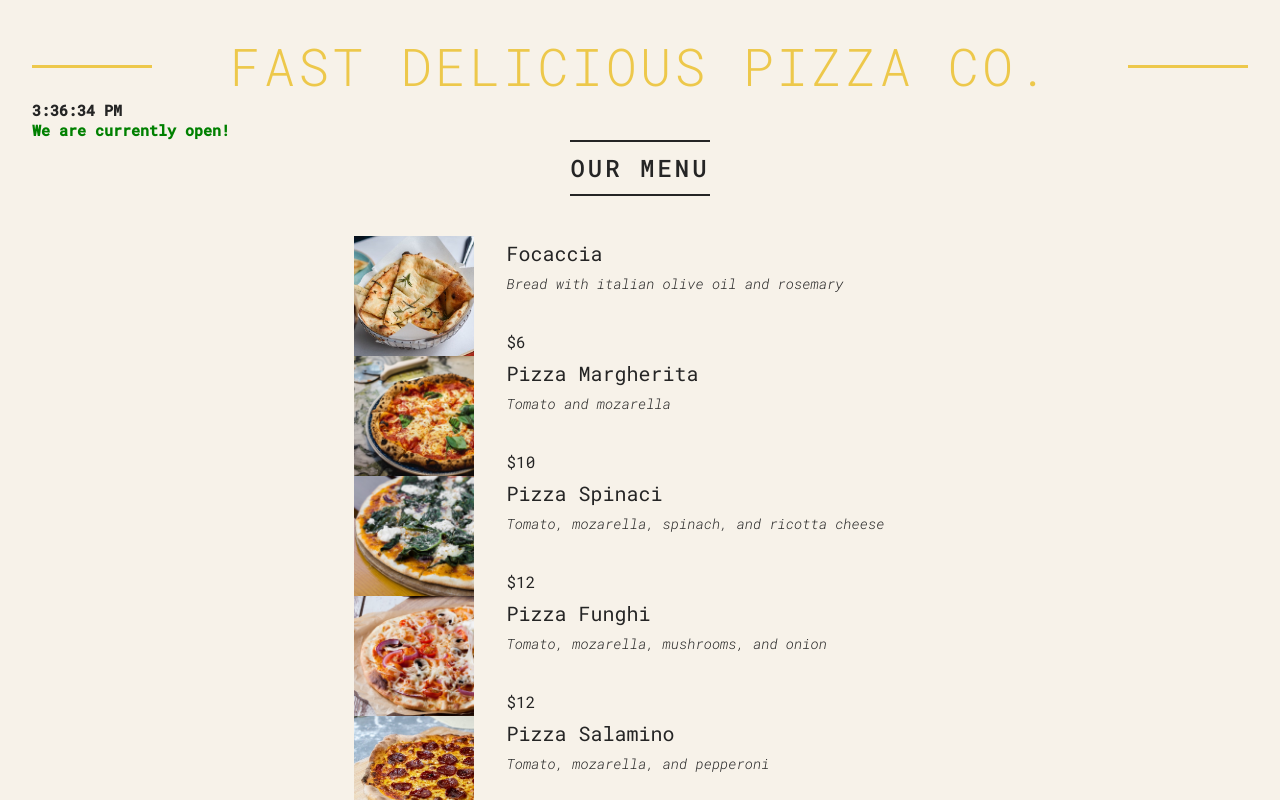
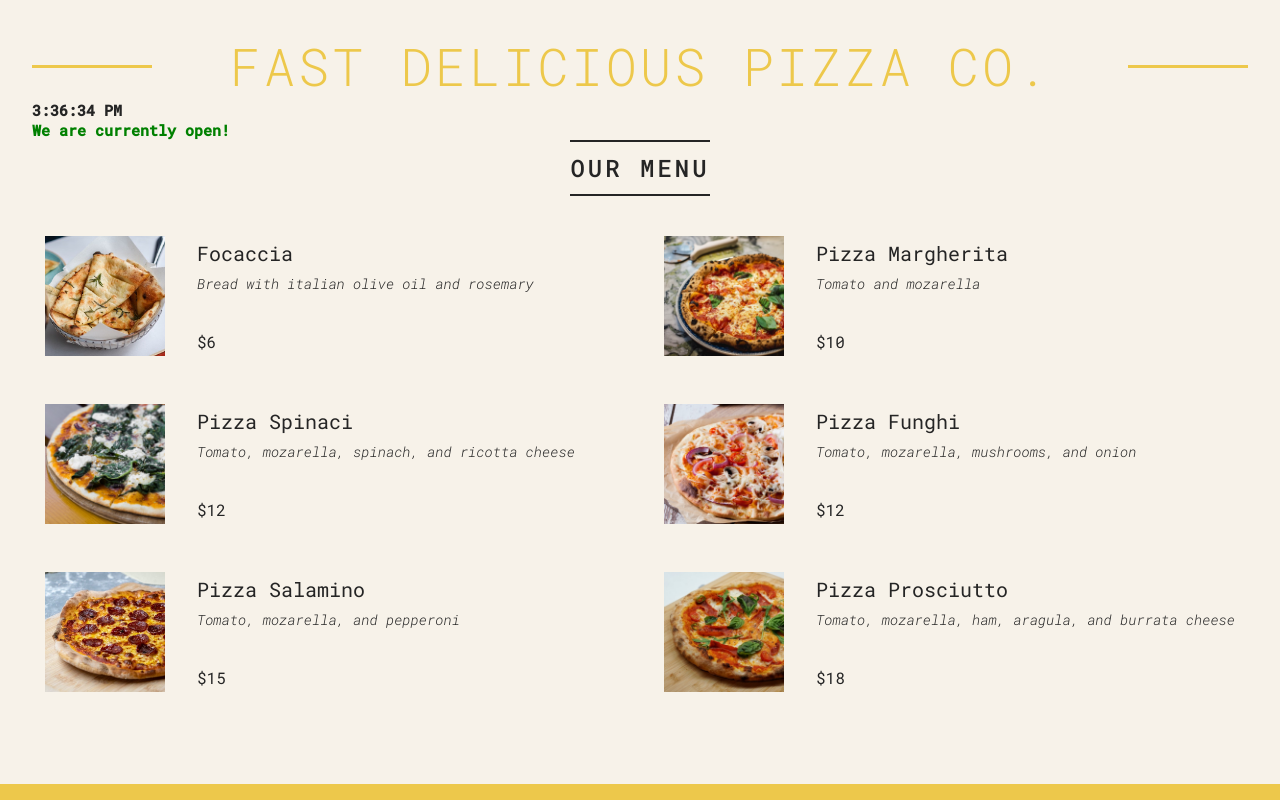
Before and after one commit to Scientific-Research/pizza-menu, a React (Vite) app: page / in a window 1280 px wide. Shown: the top 800 px of the page. Built offline with nearby package versions, Linux system fonts and the light colour scheme.

Commit message:
I changed the div to ul  in parent => pizza section and changed the div to li in child section in Menu

```diff
--- a/src/App.tsx
+++ b/src/App.tsx
@@ -112,7 +112,7 @@ export const Menu = () => {
       <main className="menu">
         <h2>Our menu</h2>
 
-        <div>
+        <ul className="pizzas">
           {pizzaData.map((p) => {
             return (
               // First METHOD:
@@ -126,7 +126,7 @@ export const Menu = () => {
               <Pizza pizzaObj={p} key={p.name} />
             );
           })}
-        </div>
+        </ul>
       </main>
     </>
   );
@@ -141,14 +141,14 @@ export const Pizza = ({ pizzaObj }: { pizzaObj: IPizza }) => {
   const { name, ingredients, photoName, price } = pizzaObj;
   return (
     <>
-      <div className="pizza">
+      <li className="pizza">
         <img src={photoName} alt={name} />
         <div>
           <h3>{name}</h3>
           <p>{ingredients}</p>
           <span>${Number(price)}</span>
         </div>
-      </div>
+      </li>
     </>
   );
 };
```
